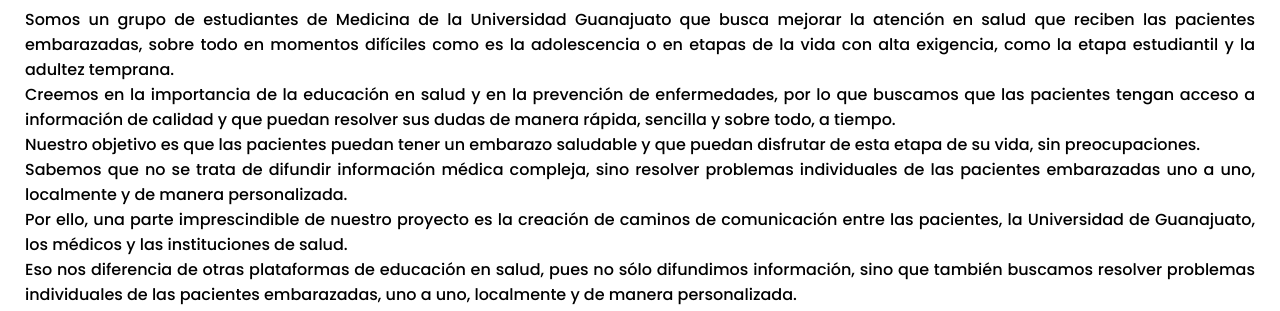
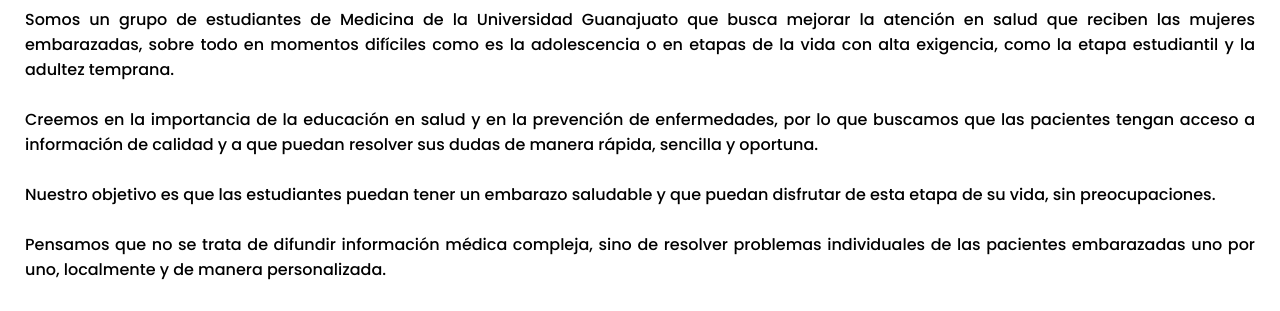
Before and after one commit to DiegoLerma/Gestamor, a plain HTML site: page src/6-sobre-nosotros.html in a window 1280 px wide. Shown: the part 174-485 px from the top of the page. Drawn offline with Linux system fonts and the light colour scheme.

Commit message:
Arreglo el formato de texto de Sobre nosotros y Mi embarazo

```diff
--- a/src/6-sobre-nosotros.html
+++ b/src/6-sobre-nosotros.html
@@ -497,17 +497,17 @@
   <div class="main-header">
           <!-- <img src="../assets/imgs/dark-logo-title.svg" alt="" style="height: 100px; display: block; margin: 0 auto;" onclick="location.href='../index.html'"> -->
           <h1 class="main-title">¿Quiénes somos?</h1>
-          <p>Somos un grupo de estudiantes de Medicina de la Universidad Guanajuato que busca mejorar la atención en salud que reciben las pacientes embarazadas, sobre todo en momentos difíciles como es la adolescencia o en etapas de la vida con alta exigencia, como la etapa estudiantil y la adultez temprana.
-    <br/>
-          Creemos en la importancia de la educación en salud y en la prevención de enfermedades, por lo que buscamos que las pacientes tengan acceso a información de calidad y que puedan resolver sus dudas de manera rápida, sencilla y sobre todo, a tiempo.
-    <br/>
-          Nuestro objetivo es que las pacientes puedan tener un embarazo saludable y que puedan disfrutar de esta etapa de su vida, sin preocupaciones.
-    <br/>
-          Sabemos que no se trata de difundir información médica compleja, sino resolver problemas individuales de las pacientes embarazadas uno a uno, localmente y de manera personalizada.
-    <br/>
-          Por ello, una parte imprescindible de nuestro proyecto es la creación de caminos de comunicación entre las pacientes, la Universidad de Guanajuato, los médicos y las instituciones de salud.
-    <br/>
-          Eso nos diferencia de otras plataformas de educación en salud, pues no sólo difundimos información, sino que también buscamos resolver problemas individuales de las pacientes embarazadas, uno a uno, localmente y de manera personalizada.
+          <p>Somos un grupo de estudiantes de Medicina de la Universidad Guanajuato que busca mejorar la atención en salud que reciben las mujeres embarazadas, sobre todo en momentos difíciles como es la adolescencia o en etapas de la vida con alta exigencia, como la etapa estudiantil y la adultez temprana.
+    <br/><br/>
+          Creemos en la importancia de la educación en salud y en la prevención de enfermedades, por lo que buscamos que las pacientes tengan acceso a información de calidad y a que puedan resolver sus dudas de manera rápida, sencilla y oportuna.
+    <br/><br/>
+          Nuestro objetivo es que las estudiantes puedan tener un embarazo saludable y que puedan disfrutar de esta etapa de su vida, sin preocupaciones.
+    <br/><br/>
+          Pensamos que no se trata de difundir información médica compleja, sino de resolver problemas individuales de las pacientes embarazadas uno por uno, localmente y de manera personalizada.
+    <br/><br/>
+          Por ello, una parte imprescindible de nuestro proyecto es la creación de una vía de comunicación entre las pacientes, la Universidad de Guanajuato, los médicos y las instituciones de salud.
+    <br/><br/>
+          Eso nos diferencia claramente de otras plataformas de educación en salud, pues nosotros no sólo difundimos información, sino que cremos una aplicación interactiva que apoya a las mujeres en este proceso, vinculándolas con apoyos de la UG que ya existen mayoritariamente, y fungiendo como un centro neurálgico desde donde concentrar todas estas herramientas en beneficio de las estudiantes universitarias.
 
           </p>
       </div>
```
Also changed, not shown: src/8-orientacion.html (+1 -1 lines), src/9-mi-embarazo.html (+1 -1 lines).
